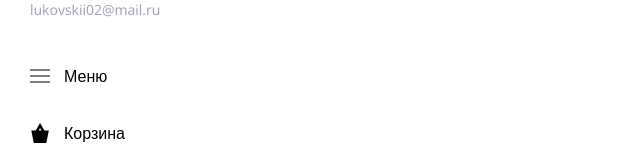
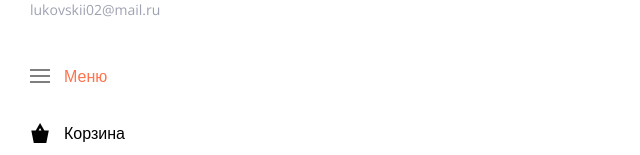
Before and after one commit to Likich02/pizza-app, a React (Vite) app: page / in a window 1280 px wide. Shown: the part 162-317 px from the top of the page, without its empty margins (0-640 px from the left). Built offline with nearby package versions, Linux system fonts and the light colour scheme.

Commit message:
useLocation

```diff
--- a/src/layout/Menu/Layout.module.css
+++ b/src/layout/Menu/Layout.module.css
@@ -27,6 +27,12 @@
   text-decoration: none;
   color: var(--text-color);
 }
+.link:hover {
+  color: var(--primary-color);
+}
+.active {
+  color: var(--primary-color);
+}
 .user {
   margin-bottom: 46px;
 }
--- a/src/layout/Menu/Layout.tsx
+++ b/src/layout/Menu/Layout.tsx
@@ -1,8 +1,15 @@
-import { Link, Outlet } from "react-router-dom";
+import { Link, Outlet, useLocation } from "react-router-dom";
 import styles from "./Layout.module.css";
 import Button from "../../components/Button/Button";
+import { useEffect } from "react";
+import cn from "classnames";
 
 export function Layout() {
+  const location = useLocation();
+
+  useEffect(() => {
+    console.log(location);
+  }, [location]);
   return (
     <div className={styles["layout"]}>
       <div className={styles["sidebar"]}>
@@ -12,7 +19,12 @@
           <div className={styles["email"]}>lukovskii02@mail.ru</div>
         </div>
         <div className={styles["menu"]}>
-          <Link to="/" className={styles["link"]}>
+          <Link
+            to="/"
+            className={cn(styles["link"], {
+              [styles.active]: location.pathname === "/",
+            })}
+          >
             <img
               src="/menu-icon.svg"
               alt="Иконка меню"
```
